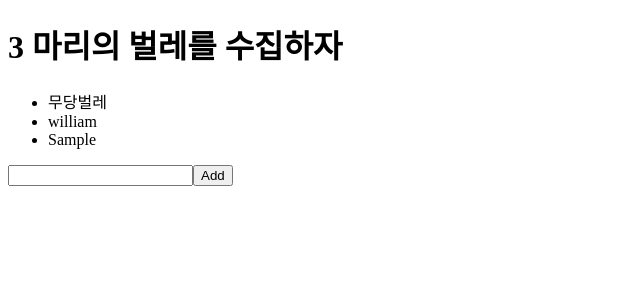
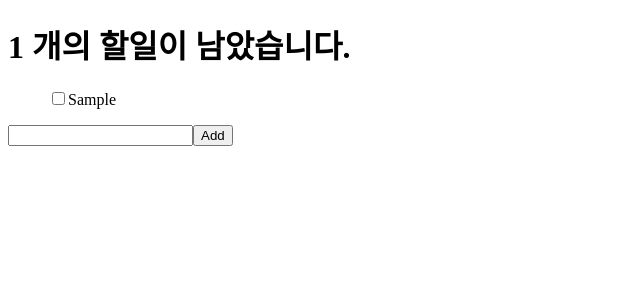
Before and after one commit to newddobi/mobx-practice-todo, a Next.js app: page / in a window 1280 px wide. Both pictures are taken after typing "Sample" into the empty fields and a click on the button "Add". Shown: the top 300 px of the page, without its empty margins (0-640 px from the left). Built offline with nearby package versions, Linux system fonts and the light colour scheme.

Commit message:
complete mobx react practice

```diff
--- a/package.json
+++ b/package.json
@@ -11,6 +11,7 @@
   "dependencies": {
     "mobx": "^6.5.0",
     "mobx-react": "^7.3.0",
+    "nanoid": "^3.3.1",
     "next": "12.1.0",
     "react": "17.0.2",
     "react-dom": "17.0.2",
--- a/pages/index.tsx
+++ b/pages/index.tsx
@@ -5,23 +5,46 @@ import { useForm } from "react-hook-form";
 
 const Home = observer(() => {
   const store = useContext(StoreContext);
-  const { register, handleSubmit, reset } = useForm();
-  const onSubmit = ({ name }) => {
-    store.addBug(name);
+  const {
+    register,
+    handleSubmit,
+    reset,
+    formState: { errors },
+  } = useForm();
+
+  const onSubmit = ({ memo }) => {
+    store.addTodo(memo);
     reset();
+  };
+
+  const onChange = ({ target: { value } }) => {
+    store.removeTodo(value);
   };
 
   return (
     <main>
-      <h1>{store.bugsCount} 마리의 벌레를 수집하자</h1>
+      <h1>{store.todosCount} 개의 할일이 남았습니다.</h1>
       <ul>
-        {store.bugs.map((bug, index) => (
-          <li key={index}>{bug}</li>
+        {store.todos.map((todo) => (
+          <label key={todo.id}>
+            <input
+              value={todo.id}
+              onChange={onChange}
+              type="checkbox"
+              checked={todo.isChecked}
+            />
+            {todo.memo}
+            <br />
+          </label>
         ))}
       </ul>
       <form onSubmit={handleSubmit(onSubmit)}>
-        <input type="text" {...register("name")} />
+        <input type="text" {...register("memo", { required: true })} />
         <button type="submit">Add</button>
+        <br />
+        {errors.memo && (
+          <span style={{ color: "red" }}>This field is required</span>
+        )}
       </form>
     </main>
   );
--- a/store/StoreProvider.js
+++ b/store/StoreProvider.js
@@ -1,16 +1,25 @@
 import { createContext } from "react";
 import { useLocalObservable } from "mobx-react";
+import { nanoid } from "nanoid";
 
 export const StoreContext = createContext();
 
 const StoreProvider = ({ children }) => {
   const store = useLocalObservable(() => ({
-    bugs: ["무당벌레", "william"],
-    addBug: (bug) => {
-      store.bugs.push(bug);
+    todos: [],
+    addTodo: (memo) => {
+      store.todos.push({
+        memo,
+        id: nanoid(),
+        isChecked: false,
+      });
     },
-    get bugsCount() {
-      return store.bugs.length;
+    removeTodo: (id) => {
+      const index = store.todos.findIndex((todo) => todo.id === id);
+      store.todos[index].isChecked = !store.todos[index].isChecked;
+    },
+    get todosCount() {
+      return store.todos.filter((todo) => todo.isChecked === false).length;
     },
   }));
 
```
